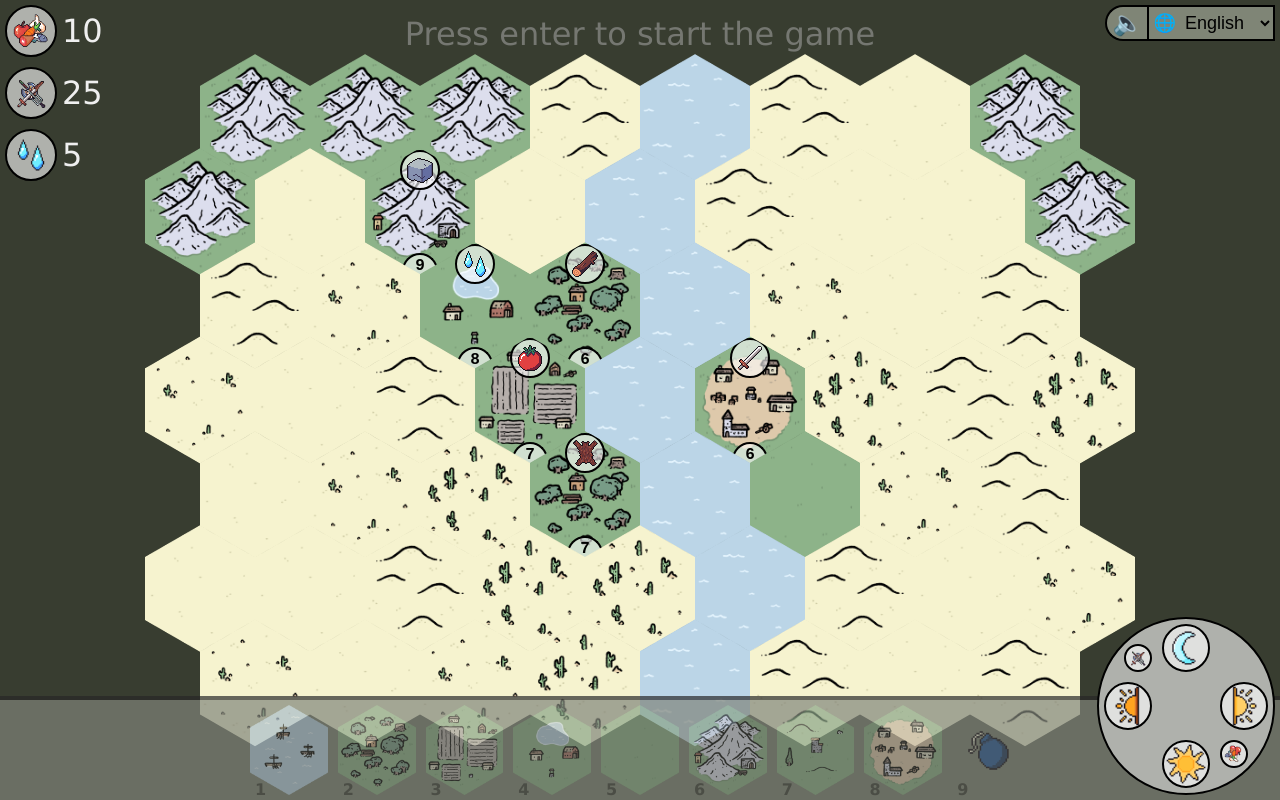
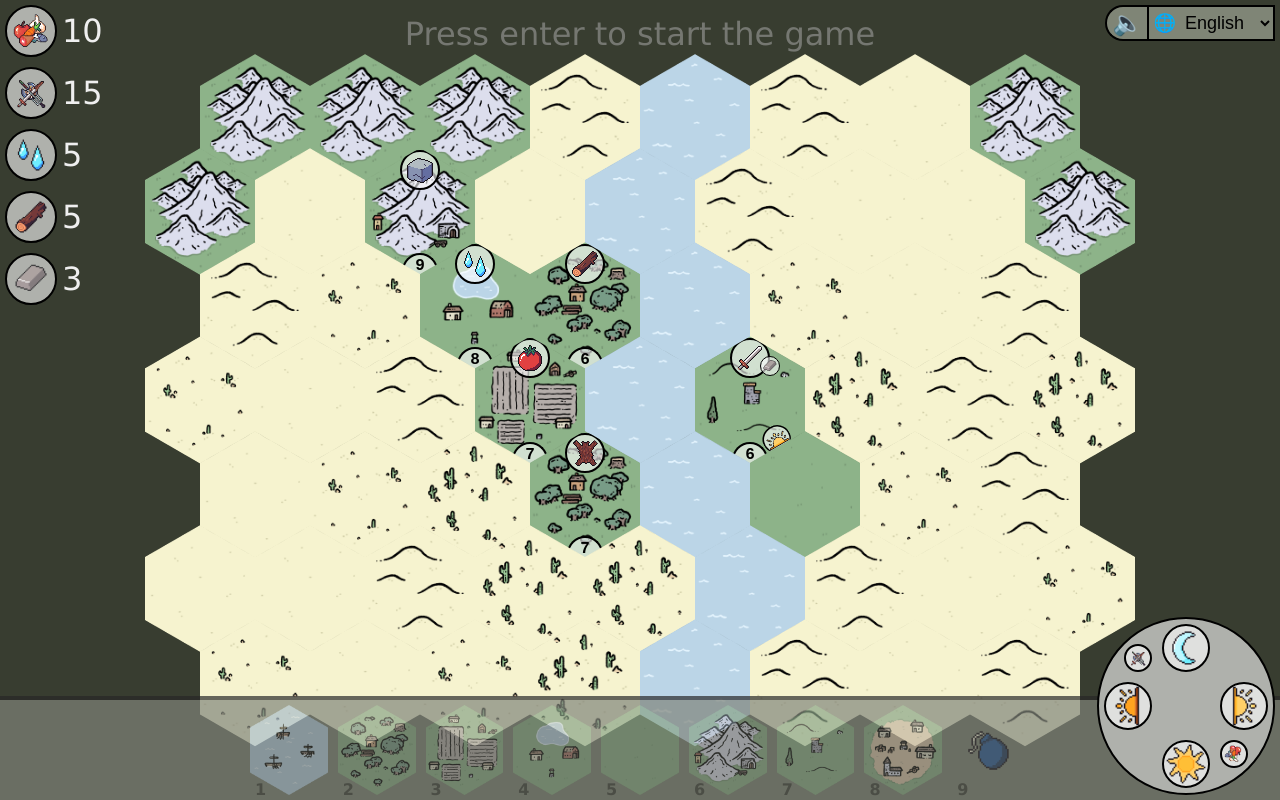
Before and after one commit to mrvzlo/archex, a Vue app: page / in a window 1280 px wide. Built offline with nearby package versions, Linux system fonts and the light colour scheme.

Commit message:
Implement injection

```diff
--- a/src/App.vue
+++ b/src/App.vue
@@ -20,14 +20,24 @@
 </template>
 
 <script lang="ts" setup>
-import { reactive } from 'vue';
+import { provide, reactive } from 'vue';
 import FieldView from './components/field-view.vue';
 import AudioManager from './components/managers/audio.manager';
+import CardManager from './components/managers/card.manager';
+import DrawingManager from './components/managers/drawing.manager';
 import LocaleManager from './storage/locale.manager';
 import StorageService from './storage/storage.service';
 
+const cardManager = new CardManager();
 const storageService = new StorageService();
 const localeManager = new LocaleManager();
+const drawingManager = new DrawingManager();
+
+provide('CardManager', cardManager);
+provide('StorageService', storageService);
+provide('LocaleManager', localeManager);
+provide('DrawingManager', drawingManager);
+
 const audioManager = reactive(new AudioManager(storageService.getAudio()));
 const changeLocale = (target: EventTarget) => localeManager.setLocale((target as HTMLSelectElement).value);
 const toggleSound = () => {
--- a/src/assets/maps/1.json
+++ b/src/assets/maps/1.json
@@ -34,7 +34,7 @@
    { "biomType": 1, "spotType": 2 },
    { "biomType": 2, "spotType": 21, "resourceType": 108 },
    { "biomType": 3, "spotType": 0 },
-   { "biomType": 2, "spotType": 24, "resourceType": 200 },
+   { "biomType": 2, "spotType": 29, "resourceType": 200 },
    { "biomType": 1, "spotType": 5 },
    { "biomType": 1, "spotType": 2 },
    { "biomType": 1, "spotType": 5 },
--- a/src/assets/scss/spot.scss
+++ b/src/assets/scss/spot.scss
@@ -9,6 +9,10 @@
    padding: 2px;
    border: solid 2px black;
    pointer-events: none;
+
+   &.resource-consume {
+      transform: scale(0.5) translate(0%, 40%);
+   }
 }
 
 .number {
@@ -29,6 +33,12 @@
    text-align: center;
    line-height: 22px;
    font-weight: 900;
+
+   &.number-passive {
+      border-radius: 50%;
+      height: 32px;
+      transform: scale(0.8) translate(30%, -30%) rotate(-30deg);
+   }
 }
 
 .gain {
--- a/src/components/field-view.vue
+++ b/src/components/field-view.vue
@@ -101,7 +101,7 @@
 </template>
 
 <script setup lang="ts">
-import { defineProps } from 'vue';
+import { defineProps, inject } from 'vue';
 import { reactive, ref } from 'vue';
 import SpotView from './spot-view.vue';
 import RoundClock from './round-clock.vue';
@@ -124,14 +124,14 @@ import { RoundStageType } from './models/round-stage.type';
 
 const width = 9;
 const height = 7;
-const manager = new FieldManager();
-const drawingManager = new DrawingManager();
-const cardManager = new CardManager();
+const drawingManager = inject('DrawingManager')! as DrawingManager;
+const cardManager = inject('CardManager')! as CardManager;
 const productionManager = new ProductionManager(cardManager);
 const props = defineProps({ audioManager: AudioManager });
 
 const folder = require.context('../assets/maps', false, /\.json$/)!;
 const spots = folder('./1.json');
+const manager = new FieldManager();
 
 const field = reactive(manager.createField(width, height, spots));
 const gameState = reactive(new GameState());
@@ -142,7 +142,7 @@ let toChoose = reactive({ cards: [] as Card[] });
 const toolbar = ref();
 const dice = reactive({ values: [1, 1, 1, 1], selected: [] as boolean[], animating: false, sum: 0, selectedCount: 0 });
 
-const bank = reactive(productionManager.getStartBank());
+const bank = reactive(productionManager.bank);
 
 const placeSelected = (spot: FieldSpot) => {
    if (gameState.roundState !== RoundState.Placement) return;
@@ -166,7 +166,6 @@ const placeSelected = (spot: FieldSpot) => {
 const setupCardsToChoose = () => {
    toChoose.cards = cardManager.findRandomCardsBySpot(lastPlaced.spotType, lastPlaced.biomType);
    gameState.roundState = RoundState.CardChoose;
-   console.log(toChoose.cards);
    if (!toChoose.cards.length) gameState.roundState = RoundState.Buying;
 };
 
@@ -241,6 +240,7 @@ const selectDie = (num: number) => {
 
 const gain = () => {
    productionManager.produceByDice(bank, field, dice.sum);
+   productionManager.produceByTime(bank, field, gameState.roundStage);
    gameState.roundState = RoundState.Buying;
 };
 </script>
--- a/src/components/managers/field.manager.ts
+++ b/src/components/managers/field.manager.ts
@@ -15,7 +15,7 @@ export default class FieldManager {
       return field;
    }
 
-   public formatField(field: GameField) {
+   private formatField(field: GameField) {
       field.spots.forEach((spot, i) => {
          const row = Math.floor(i / field.width);
          spot.evenRow = row % 2 == 1;
@@ -36,7 +36,7 @@ export default class FieldManager {
 
    public setMatches(field: GameField, spot: FieldSpot | null) {
       field.spots.forEach((x) => {
-         x.mismatch = !!spot && (!this.checkMatch(x, spot) || !this.hasNeighboor(x.id, field, true));
+         x.mismatch = !!spot && (!this.checkMatch(x, spot) || !this.hasNeighboor(field, x.id, true));
       });
    }
 
@@ -46,27 +46,27 @@ export default class FieldManager {
 
    private checkMatchType(oldSpot: SpotType, oldBiom: BiomType, newSpot: SpotType, newBiom: BiomType) {
       const isEmpty = oldSpot <= SpotType.Hills;
-      const isGreen = oldBiom === BiomType.Grass;
+      const sameBiom = oldBiom === newBiom;
 
       if (newSpot === SpotType.Rift) return oldSpot >= SpotType.Tower;
-      if (newSpot === SpotType.Cave) return oldSpot === SpotType.Mountain;
-      if (newSpot === SpotType.Fort) return isEmpty && isGreen;
-      if (newSpot === SpotType.Tower) return isEmpty && isGreen;
-      if (newSpot === SpotType.Village1) return isEmpty && isGreen;
-      if (newSpot === SpotType.Farm) return isEmpty && isGreen;
-      if (newSpot === SpotType.Well) return isEmpty && isGreen;
-      if (newSpot === SpotType.Woodman) return oldSpot === SpotType.Trees && isGreen;
+      if (newSpot === SpotType.Cave) return oldSpot === SpotType.Mountain && sameBiom;
+      if (newSpot === SpotType.Fort) return isEmpty && sameBiom;
+      if (newSpot === SpotType.Tower) return isEmpty && sameBiom;
+      if (newSpot === SpotType.Village1) return isEmpty && sameBiom;
+      if (newSpot === SpotType.Farm) return isEmpty && sameBiom;
+      if (newSpot === SpotType.Well) return isEmpty && sameBiom;
+      if (newSpot === SpotType.Fishing) return isEmpty && sameBiom;
+      if (newSpot === SpotType.Woodman) return oldSpot === SpotType.Trees && sameBiom;
       if (newBiom === BiomType.Grass) return oldBiom === BiomType.Sand;
-      if (newSpot === SpotType.Fishing) return isEmpty && oldBiom === BiomType.Water;
-      return oldSpot !== SpotType.Mountain && oldSpot !== SpotType.Cave;
+      return false;
    }
 
-   private hasNeighboor(pos: number, field: GameField, inclideItself = false) {
-      const neighboorSpots = this.getNeighborsSpots(pos, field, inclideItself).map((x) => x.spotType);
+   private hasNeighboor(field: GameField, pos: number, inclideItself = false) {
+      const neighboorSpots = this.getNeighborsSpots(field, pos, inclideItself).map((x) => x.spotType);
       return neighboorSpots.some((x) => x >= SpotType.Tower);
    }
 
-   private getNeighborsSpots(pos: number, field: GameField, inclideItself = false) {
+   private getNeighborsSpots(field: GameField, pos: number, inclideItself = false) {
       const neighboors = getNeighborsInRange(1, pos, field.width, field.height);
       if (inclideItself) neighboors.push(pos);
       return neighboors.map((x) => field.spots[x]);
--- a/src/components/managers/production.manager.ts
+++ b/src/components/managers/production.manager.ts
@@ -9,15 +9,16 @@ import CardManager from './card.manager';
 import { getNeighborsInRange } from './field.manager';
 
 export default class ProductionManager {
-   constructor(private cardManager: CardManager) {}
+   public bank: Cost[] = [];
 
-   public getStartBank(): Cost[] {
-      return [
+   constructor(private cardManager: CardManager) {
+      this.bank = [
          { resource: ResourceType.Food, count: 10, important: true },
-         { resource: ResourceType.Weapon, count: 25, important: true },
+         { resource: ResourceType.Weapon, count: 15, important: true },
          { resource: ResourceType.Water, count: 5 },
-         { resource: ResourceType.Wood, count: 0 },
+         { resource: ResourceType.Wood, count: 5 },
          { resource: ResourceType.Stone, count: 0 },
+         { resource: ResourceType.Iron, count: 3 },
          { resource: ResourceType.Leather, count: 0 },
          { resource: ResourceType.Iron, count: 0 },
          { resource: ResourceType.Armor, count: 0 },
@@ -66,6 +67,7 @@ export default class ProductionManager {
          const matches = positions.map((x) => field.spots[x].resourceType).filter((x) => x === aoe.resource);
          count += matches.length * aoe.power!;
       });
+      count = Math.max(0, count);
       return { resource, count };
    }
 
--- a/src/components/spot-view.vue
+++ b/src/components/spot-view.vue
@@ -1,14 +1,21 @@
 <template>
    <div @mouseover="showTooltip($event)" @mouseleave="hideTooltip($event)" :class="{ destroyed: spot.animations?.destroyed }">
       <img :src="drawingManager.getSpotImg(spot)" />
-      <img class="resource" :src="drawingManager.getSpotResourceImg(spot.resourceType)" v-if="spot.resourceType" />
-      <div class="number" v-if="spot.resourceType">{{ getCard()?.num }}</div>
       <div class="gain" v-if="spot.animations?.gain > 0">+{{ spot.animations?.gain }}</div>
+      <div v-if="spot.resourceType">
+         <img class="resource" :src="drawingManager.getSpotResourceImg(spot.resourceType)" />
+         <div class="number">{{ getCard()?.num }}</div>
+         <img class="number number-passive" v-if="getPassive() >= 0" :src="drawingManager.getSpotResourceImg(`t${getPassive()}`)" />
+
+         <div v-for="consume of getConsumes()">
+            <img class="resource resource-consume" :src="drawingManager.getSpotResourceImg(consume.resource)" />
+         </div>
+      </div>
    </div>
 </template>
 
 <script setup lang="ts">
-import { defineProps } from 'vue';
+import { defineProps, inject } from 'vue';
 import DrawingManager from './managers/drawing.manager';
 import Card from './models/card';
 import FieldSpot from './models/field-spot';
@@ -16,8 +23,8 @@ import { useI18n } from 'vue-i18n';
 import CardManager from './managers/card.manager';
 const { t } = useI18n();
 
-const drawingManager = new DrawingManager();
-const cardManager = new CardManager();
+const drawingManager = inject('DrawingManager')! as DrawingManager;
+const cardManager = inject('CardManager')! as CardManager;
 const props = defineProps({ spot: {} as FieldSpot, showTooltip: false } as any);
 let tooltipShown = false;
 let tooltip: HTMLDivElement;
@@ -41,6 +48,9 @@ const hideTooltip = (_: MouseEvent) => {
    tooltipShown = false;
 };
 
+const getConsumes = () => getCard()?.consumes ?? [];
+const getPassive = () => getCard()?.passive ?? -1;
+
 const getCard = () => {
    return cardManager.findCardByResource(props.spot.resourceType)!;
 };
```
